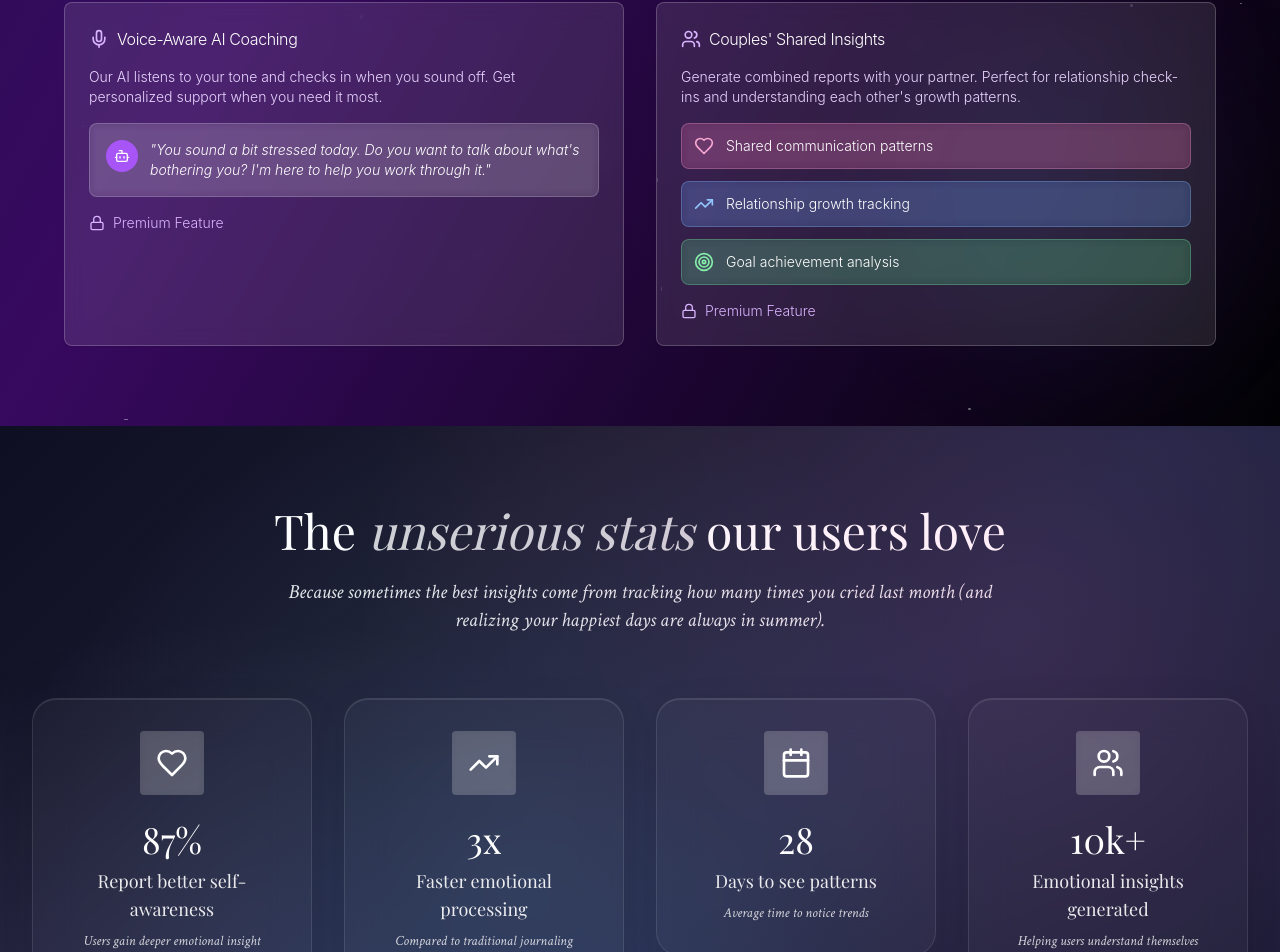
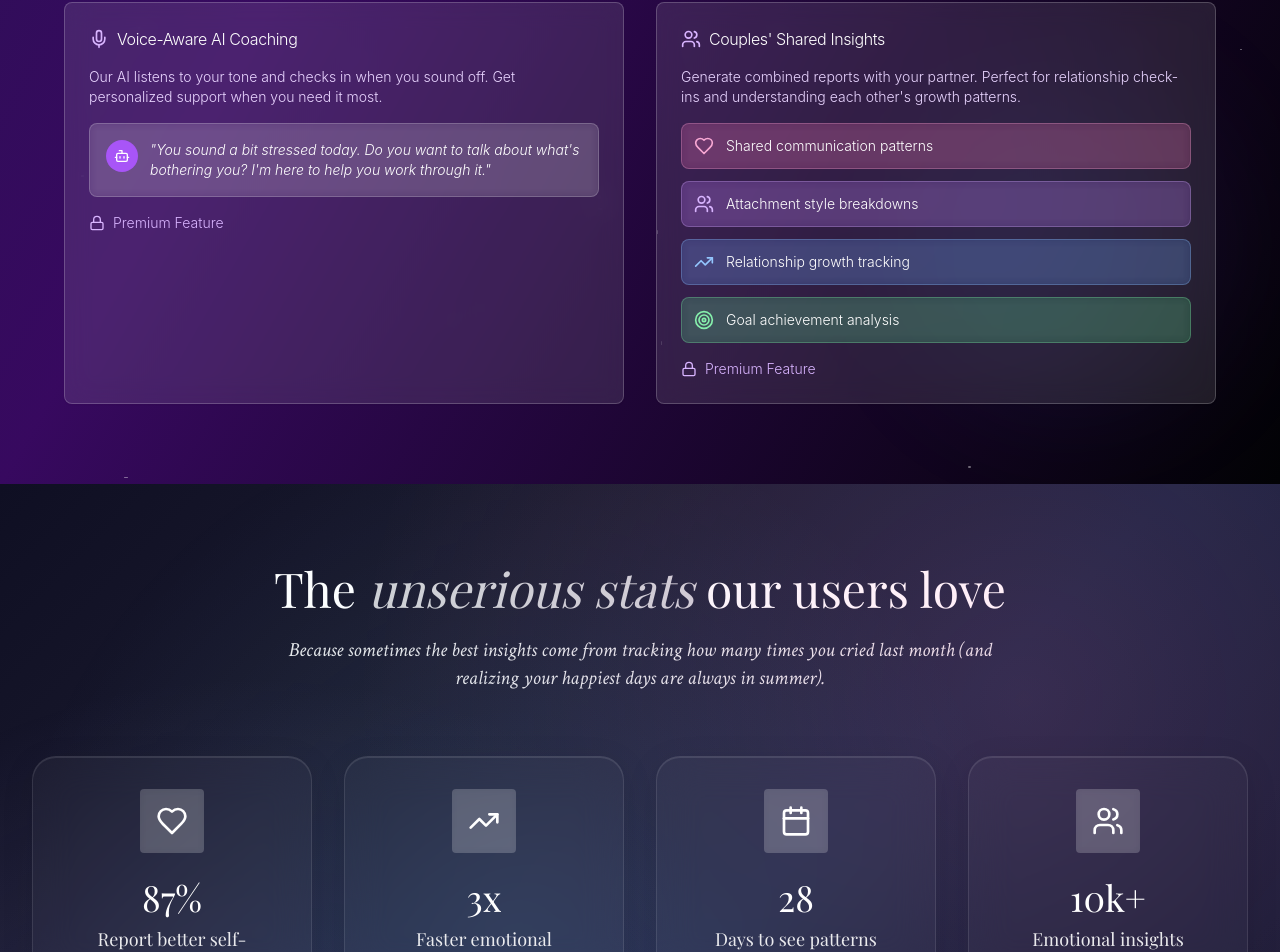
Before and after one commit to nikitapatel97/audra-66, a React (Vite) app: page / in a window 1280 px wide. Shown: the part 6784-7736 px from the top of the page. Built offline with nearby package versions, Linux system fonts and the light colour scheme; a web font is replaced by a local one.

Commit message:
Add attachment style breakdowns
Add "Attachment style breakdowns" under "Shared communication patterns" in the Couples' Shared Insights section of the Premium Dashboard.

```diff
--- a/src/components/PremiumDashboard.tsx
+++ b/src/components/PremiumDashboard.tsx
@@ -1,4 +1,3 @@
-
 import React, { useState } from "react";
 import { Button } from "@/components/ui/button";
 import { Card, CardContent, CardHeader, CardTitle } from "@/components/ui/card";
@@ -385,6 +384,10 @@ export const PremiumDashboard = () => {
                     <Heart className="w-3 h-3 md:w-5 md:h-5 text-pink-300" />
                     <span className="text-xs md:text-sm text-white font-light">Shared communication patterns</span>
                   </div>
+                  <div className="flex items-center gap-2 md:gap-3 p-2 md:p-3 bg-purple-500/20 border border-purple-300/30 rounded-lg backdrop-blur-sm">
+                    <Users className="w-3 h-3 md:w-5 md:h-5 text-purple-300" />
+                    <span className="text-xs md:text-sm text-white font-light">Attachment style breakdowns</span>
+                  </div>
                   <div className="flex items-center gap-2 md:gap-3 p-2 md:p-3 bg-blue-500/20 border border-blue-300/30 rounded-lg backdrop-blur-sm">
                     <TrendingUp className="w-3 h-3 md:w-5 md:h-5 text-blue-300" />
                     <span className="text-xs md:text-sm text-white font-light">Relationship growth tracking</span>
```
